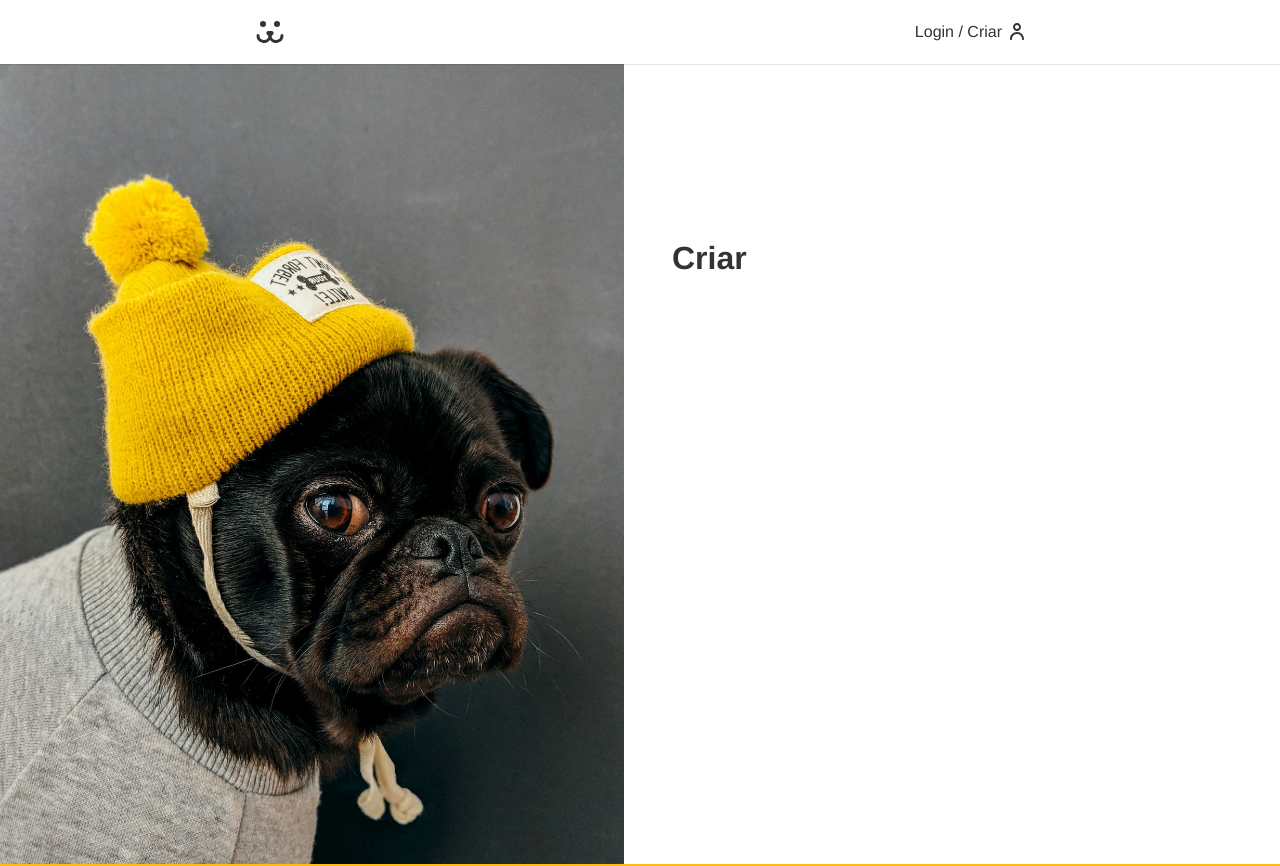
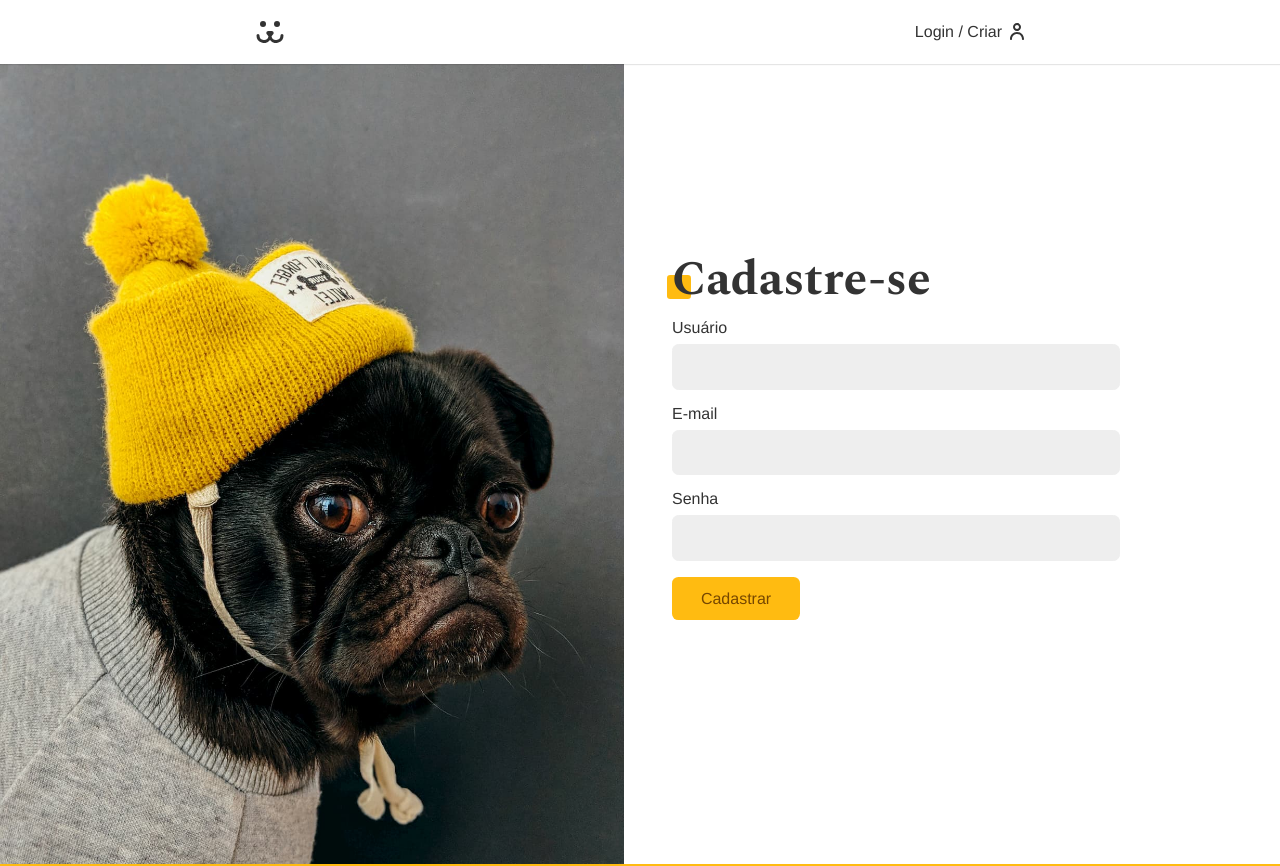
Before and after one commit to rafaasimi/dogs-origamid-nextjs, a Next.js app in the folder projeto/: page /login/criar in a window 1280 px wide. Shown: the top 866 px of the page. Built offline with nearby package versions, Linux system fonts and the light colour scheme.

Commit message:
Projeto: Criar Usuário

```diff
--- /dev/null
+++ b/projeto/src/actions/user-post.ts
@@ -0,0 +1,41 @@
+'use server';
+
+import { USER_POST } from '@/functions/api';
+import apiError from '@/functions/api-error';
+import login from './login';
+
+export default async function userPost(state: {}, formData: FormData) {
+  const username = formData.get('username') as string | null;
+  const email = formData.get('email') as string | null;
+  const password = formData.get('password') as string | null;
+
+  try {
+    // Validação de formulário
+    // https://zod.dev/
+
+    if (!username || !password || !email) {
+      throw new Error('Preencha os dados.');
+    }
+
+    if (password.length < 6) {
+      throw new Error('A senha deve ter mais de 6 caracteres.');
+    }
+
+    const { url } = USER_POST();
+
+    const response = await fetch(url, {
+      method: 'POST',
+      body: formData,
+    });
+
+    if (!response.ok) throw new Error('Usuário ou usuário já cadastrado.');
+
+    const { ok } = await login({ ok: true, error: '' }, formData);
+
+    if (!ok) throw new Error('Erro ao logar');
+
+    return { data: null, ok: true, error: '' };
+  } catch (error: unknown) {
+    return apiError(error);
+  }
+}
--- a/projeto/src/app/layout.tsx
+++ b/projeto/src/app/layout.tsx
@@ -6,7 +6,10 @@
 import Footer from '@/components/Footer/footer';
 
 export const metadata: Metadata = {
-  title: 'Dogs Next',
+  title: {
+    default: 'Dogs Next',
+    template: '%s | Dogs Next',
+  },
   description: 'Rede social para cachorros.',
 };
 
--- a/projeto/src/app/login/criar/page.tsx
+++ b/projeto/src/app/login/criar/page.tsx
@@ -1,7 +1,17 @@
+import LoginCriarForm from "@/components/Login/login-criar-form";
+import { Metadata } from "next";
+
+export const metadata: Metadata = {
+  title: 'Crie sua conta',
+  description: 'Crie sua conta no site Dogs.'
+}
+
 export default function CriarPage() {
   return (
-    <main>
-      <h1>Criar</h1>
-    </main>
+    <div className="animeLeft">
+      <h1 className="title">Cadastre-se</h1>
+
+      <LoginCriarForm />
+    </div>
   );
 }
--- /dev/null
+++ b/projeto/src/components/Login/login-criar-form.tsx
@@ -0,0 +1,52 @@
+'use client';
+
+import { useFormState, useFormStatus } from 'react-dom';
+import Button from '@/components/Forms/button';
+import Input from '@/components/Forms/input';
+import ErrorMessage from '../Helper/error-message';
+import React from 'react';
+
+import styles from './login-form.module.css'
+import userPost from '@/actions/user-post';
+
+function FormButton() {
+  const { pending } = useFormStatus();
+
+  return (
+    <>
+      {pending ? (
+        <Button disabled={pending}>Cadastrando...</Button>
+      ) : (
+        <Button>Cadastrar</Button>
+      )}
+    </>
+  );
+}
+
+export default function LoginCriarForm() {
+  const [state, action] = useFormState(userPost, {
+    ok: false,
+    error: '',
+    data: null,
+  });
+
+  React.useEffect(() => {
+    if (state.ok) {
+      window.location.href = '/conta';
+    }
+  }, [state.ok]);
+
+  return (
+    <>
+      <form action={action} className={styles.form}>
+        <Input label="Usuário" name="username" type="text" />
+        <Input label="E-mail" name="email" type="email" />
+        <Input label="Senha" name="password" type="password" />
+        {/* <input type="text" name="username" placeholder="usuário" /> */}
+        {/* <input type="password" name="password" placeholder="senha" /> */}
+        <ErrorMessage error={state.error} />
+        <FormButton />
+      </form>
+    </>
+  );
+}
--- a/projeto/src/functions/api.ts
+++ b/projeto/src/functions/api.ts
@@ -36,16 +36,9 @@
 }
 
 // Cadastrar um usuario
-export function USER_POST(body) {
+export function USER_POST() {
   return {
     url: API_URL + '/api/user',
-    options: {
-      method: 'POST',
-      headers: {
-        'Content-Type': 'application/json',
-      },
-      body: JSON.stringify(body),
-    },
   };
 }
 
```
Also changed, not shown: projeto/src/app/login/page.tsx (+7 -0 lines), projeto/src/app/login/perdeu/page.tsx (+7 -0 lines), projeto/src/app/login/resetar/page.tsx (+7 -0 lines).
